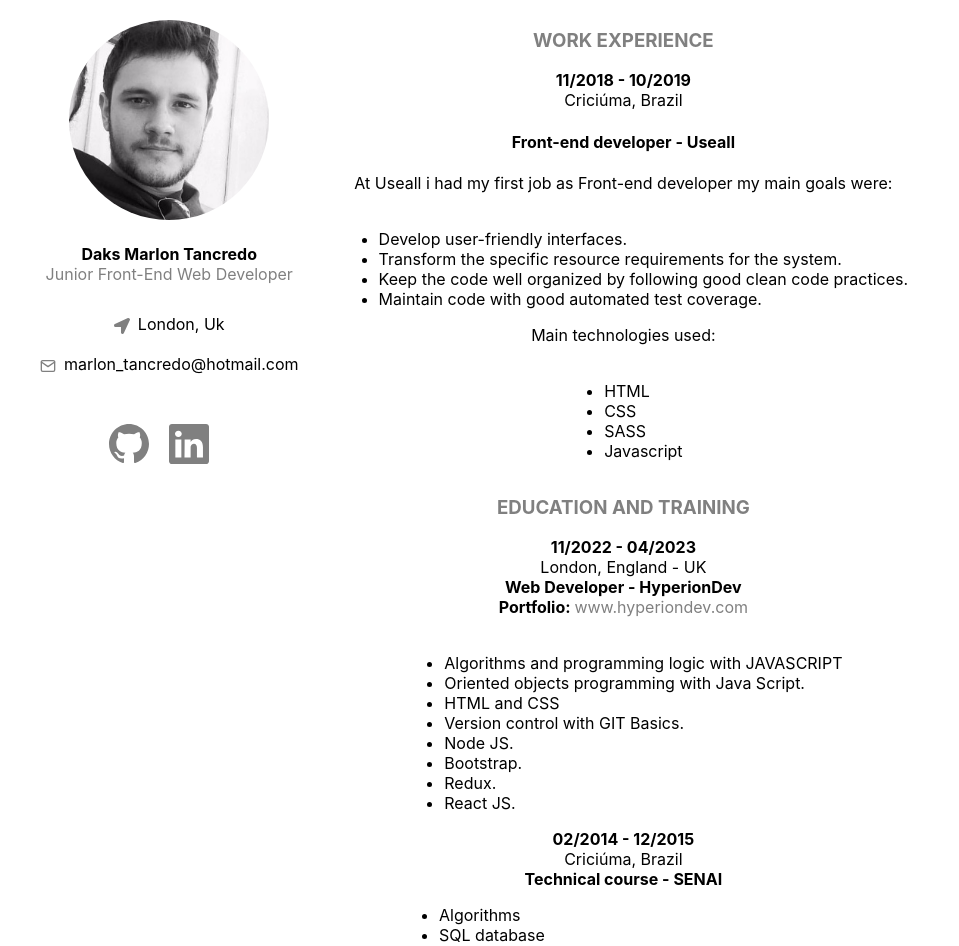
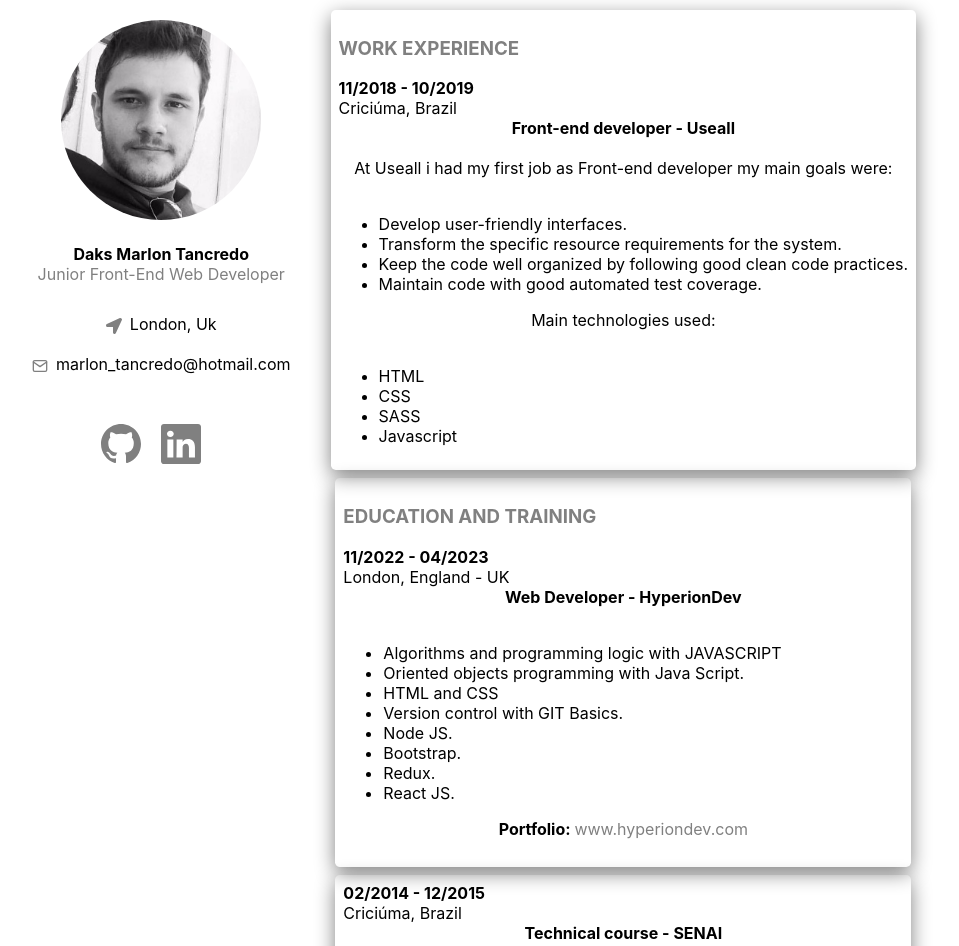
Before and after one commit to MarlonTancredo/My-Cv, a React (Create React App) app: page / in a window 1280 px wide. Shown: the top 946 px of the page, without its empty margins (171-1130 px from the left). Built offline with nearby package versions, Linux system fonts and the light colour scheme.

Commit message:
adding border shadows

```diff
--- a/src/components/Content.tsx
+++ b/src/components/Content.tsx
@@ -5,6 +5,8 @@ const useall = {
   useallEndDate: "10/2019",
   useallCity: "Criciúma",
   useallCountry: "Brazil",
+  useallJobDescription:
+    " At Useall i had my first job as Front-end developer my main goals were:",
   myGoals: [
     { goal: "Develop user-friendly interfaces." },
     {
@@ -27,6 +29,7 @@ const {
   useallEndDate,
   useallCity,
   useallCountry,
+  useallJobDescription,
   technologies,
   myGoals,
 } = useall;
@@ -59,14 +62,15 @@ const {
 const Content = () => {
   return (
     <S.ContentContainer>
-      <S.Section>WORK EXPERIENCE</S.Section>
+      <S.Section>
+        <S.SectionTitle>WORK EXPERIENCE</S.SectionTitle>
         {/* Useall section */}
         <strong>{`${useallStartDate} - ${useallEndDate}`}</strong>
         {useallCity}, {useallCountry}
-      <h4>Front-end developer - Useall</h4>
         <S.Paragraph>
-        At Useall i had my first job as Front-end developer my main goals were:
+          <strong>Front-end developer - Useall</strong>
         </S.Paragraph>
+        <S.Paragraph>{useallJobDescription}</S.Paragraph>
         {/* Goals */}
         <S.List>
           {myGoals.map((goals: { goal: string }, index: number) => {
@@ -80,11 +84,21 @@ const Content = () => {
             return <S.ItemList key={index}>{skills.skill}</S.ItemList>;
           })}
         </S.List>
-      <S.Section>EDUCATION AND TRAINING</S.Section>
+      </S.Section>
+      <S.Section>
+        <S.SectionTitle>EDUCATION AND TRAINING</S.SectionTitle>
         {/* HyperionDev section */}
         <strong>{`${hyperionStartDate} - ${hyperionEndDate}`}</strong>
         {hyperionCity}, {hyperionCountry}
+        <S.Paragraph>
           <strong>Web Developer - HyperionDev</strong>
+        </S.Paragraph>
+        {/* Skills */}
+        <S.List>
+          {hyperionSkills.map((skills: { skill: string }, index: number) => {
+            return <S.ItemList key={index}>{skills.skill}</S.ItemList>;
+          })}
+        </S.List>
         <S.Paragraph>
           <strong>Portfolio: </strong>
           <S.Link
@@ -94,15 +108,13 @@ const Content = () => {
             www.hyperiondev.com
           </S.Link>
         </S.Paragraph>
-      {/* Skills */}
-      <S.List>
-        {hyperionSkills.map((skills: { skill: string }, index: number) => {
-          return <S.ItemList key={index}>{skills.skill}</S.ItemList>;
-        })}
-      </S.List>
+      </S.Section>
+      <S.Section>
         <strong>02/2014 - 12/2015 </strong>
         Criciúma, Brazil
+        <S.Paragraph>
           <strong>Technical course - SENAI</strong>
+        </S.Paragraph>
         <S.List>
           <S.ItemList>Algorithms </S.ItemList>
           <S.ItemList>SQL database</S.ItemList>
@@ -110,7 +122,9 @@ const Content = () => {
             Website development with HTML, CSS and JavaScript
           </S.ItemList>
         </S.List>
-      <S.Section>LANGUAGE SKILLS</S.Section>
+      </S.Section>
+      <S.Section>
+        <S.SectionTitle>LANGUAGE SKILLS</S.SectionTitle>
         <p>MOTHER TONGUE(S): Portuguese </p>
         <h4>Other language(s): English</h4>
         <S.LanguagesSection>
@@ -158,6 +172,7 @@ const Content = () => {
             <S.Skill>C1</S.Skill>
           </S.Language>
         </S.LanguagesSection>
+      </S.Section>
     </S.ContentContainer>
   );
 };
--- a/src/components/styles.ts
+++ b/src/components/styles.ts
@@ -8,17 +8,27 @@ const colors = {
 const { black, grey } = colors;
 
 //Any Component
+
+export const Section = styled.div`
+  display: flex;
+  flex-direction: column;
+  padding: 0.5rem;
+  min-width: 35rem;
+  margin-bottom: 0.5rem;
+  border-radius: 0.3rem;
+  box-shadow: 0 6px 20px 0 ${colors.grey};
+`;
+
+export const SectionTitle = styled.h3`
+  color: ${grey};
+`;
+
 export const Paragraph = styled.div`
   margin-bottom: 20px;
   justify-content: center;
   align-items: center;
   text-align: center;
 `;
-
-export const Section = styled.h3`
-  color: ${grey};
-`;
-
 //Aside Component styles
 
 const rightSlide = keyframes`
```
Lines whose indentation alone changed are shown as unchanged.
